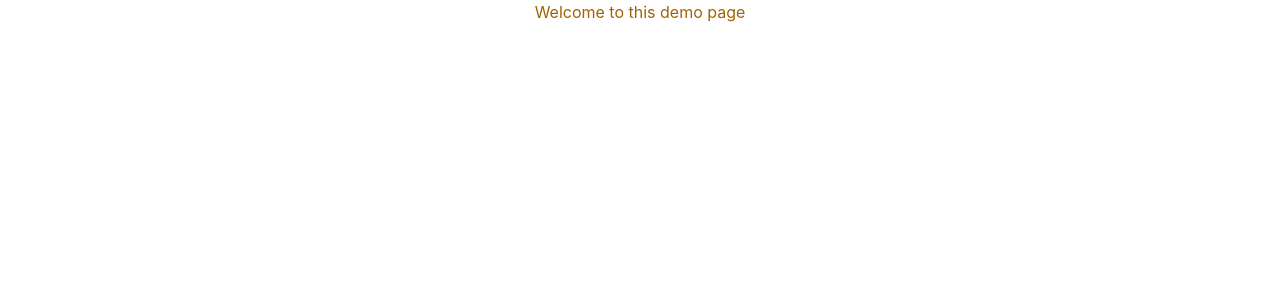
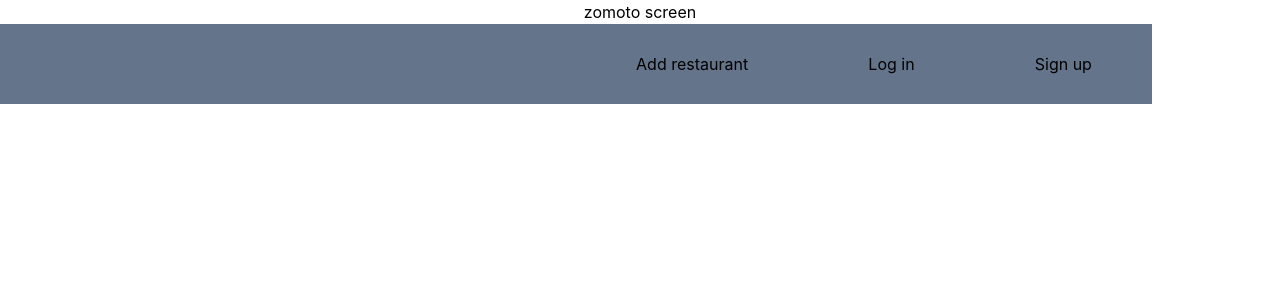
Before and after one commit to Jaffrinsampaul/reactUi, a React (Create React App) app: page /zomoto in a window 1280 px wide. Shown: the top 300 px of the page. Built offline with nearby package versions, Linux system fonts and the light colour scheme.

Commit message:
implemented zomoto screen initial push

```diff
--- a/package.json
+++ b/package.json
@@ -8,6 +8,7 @@
     "@testing-library/user-event": "^13.5.0",
     "react": "^18.2.0",
     "react-dom": "^18.2.0",
+    "react-router-dom": "^6.9.0",
     "react-scripts": "5.0.1",
     "web-vitals": "^2.1.4"
   },
--- a/src/App.js
+++ b/src/App.js
@@ -1,24 +1,17 @@
-import logo from './logo.svg';
-import './App.css';
+import logo from "./logo.svg";
+import "./App.css";
+import { BrowserRouter, Route, Router, Routes } from "react-router-dom";
+import ZomotoScreen from "./screen/zomotoScreen/ZomotoScreen";
 
 function App() {
   return (
     <div className="App">
-      {/* <header className="App-header">
-        <img src={logo} className="App-logo" alt="logo" />
-        <p>
-          Edit <code className='text-yellow-400'>src/App.js</code> and save to reload.
-        </p>
-        <a
-          className="App-link"
-          href="https://reactjs.org"
-          target="_blank"
-          rel="noopener noreferrer"
-        >
-          Learn React
-        </a>
-      </header> */}
-      <p className='text-yellow-700'>Welcome to this demo page</p>
+      {/* <p className="text-yellow-700">Welcome to this demo page</p> */}
+      <BrowserRouter>
+        <Routes>
+          <Route exact path="/zomoto" element={<ZomotoScreen />} />
+        </Routes>
+      </BrowserRouter>
     </div>
   );
 }
--- /dev/null
+++ b/src/component/CustomNavbar/CustomNavbar.jsx
@@ -0,0 +1,19 @@
+import React from "react";
+
+const CustomNavbar =({details, styles})=>{
+    return(
+        <div className={styles}>
+            {
+                details.map((nav, index)=>{
+                    return(
+                        <div key={index}>
+                            <p>{nav}</p>
+                        </div>
+                    )
+                })
+            }
+        </div>
+    )
+}
+
+export default CustomNavbar;
--- /dev/null
+++ b/src/screen/zomotoScreen/ZomotoScreen.jsx
@@ -0,0 +1,22 @@
+import React from "react";
+import CustomNavbar from "../../component/CustomNavbar/CustomNavbar";
+
+import zomotoBg from "../../assets/images/zomotoBg.jpg";
+
+const ZomotoScreen = () => {
+  return (
+    <div>
+      <div className="">
+        <p>zomoto screen</p>
+        <div className="w-[90%] h-[10vh] bg-slate-500 flex justify-end ">
+          <CustomNavbar
+            details={["Add restaurant", "Log in", "Sign up"]}
+            styles={"flex items-center h-full w-[50%] justify-around"}
+          />
+        </div>
+      </div>
+    </div>
+  );
+};
+
+export default ZomotoScreen;
```
Also changed, not shown: src/assets/images/zomotoBg.jpg (added), 1 other file (tests, documents, lock files or other folders).
